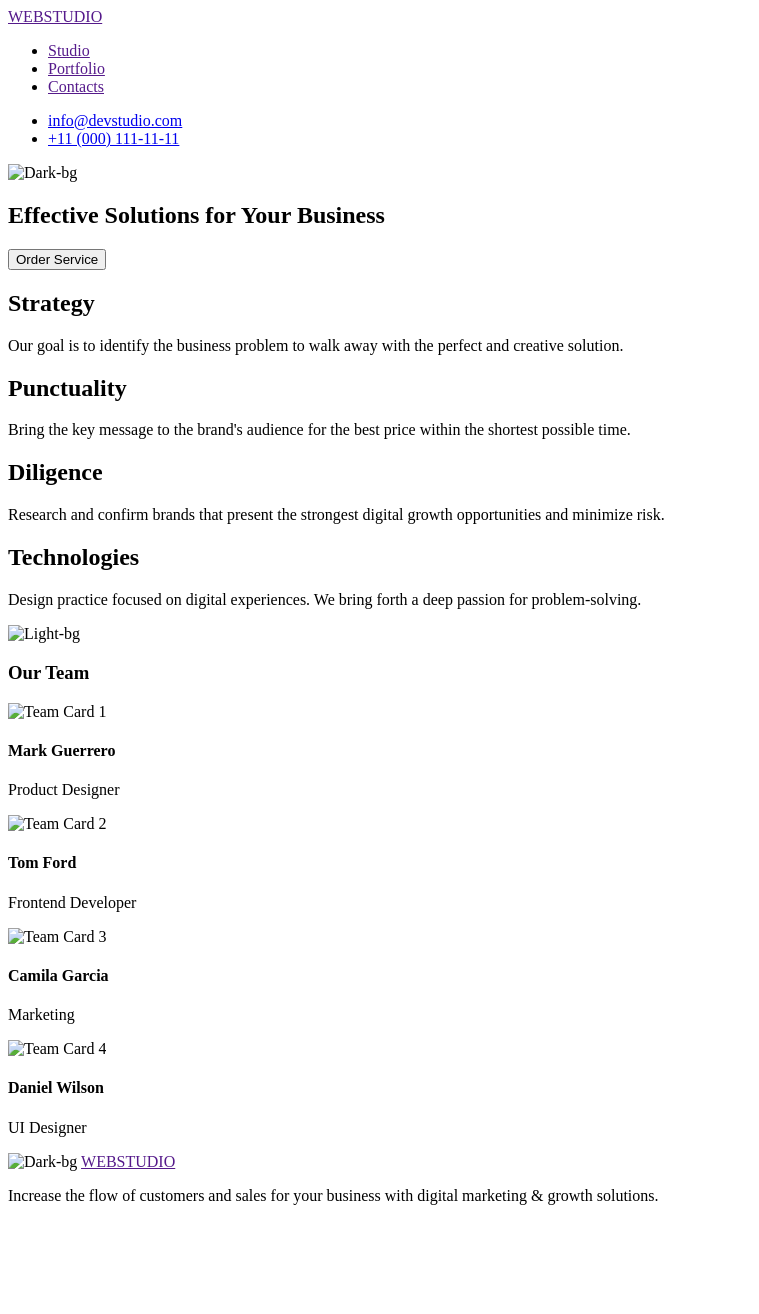
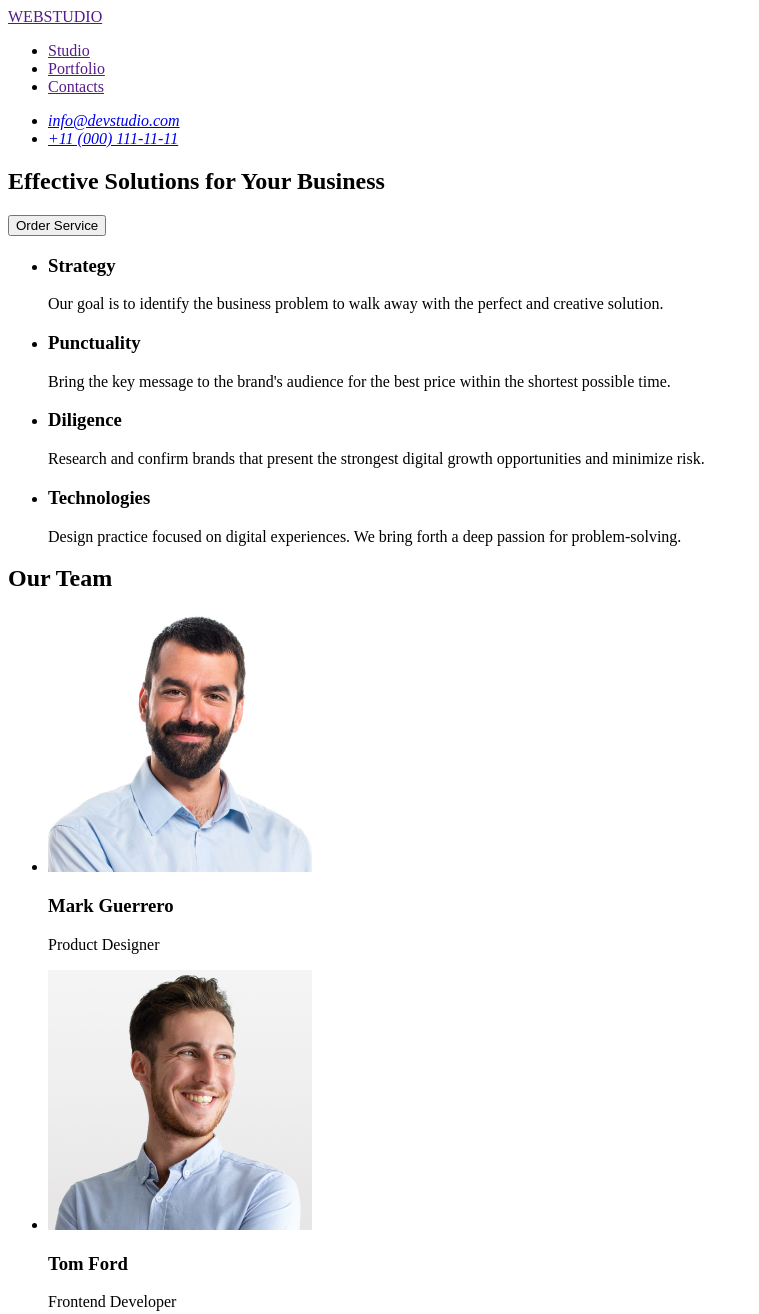
Before and after one commit to DianaMM5/goit-markup-hw-01, a plain HTML site: page index.html in a window 1280 px wide. Shown: the top 1314 px of the page, without its empty margins (0-759 px from the left). Before the commit the page ends 1221 px from the top, so only its background shows below. Drawn offline with Linux system fonts and the light colour scheme.

Commit message:
uodated files and folders

```diff
--- a/index.html
+++ b/index.html
@@ -9,82 +9,132 @@
   <body>
     <header>
       <nav>
-        <a href="">WEBSTUDIO</a>
+        <a href="" aria-label="Link to Main page">WEBSTUDIO</a>
 
         <ul>
-          <li><a href="">Studio</a></li>
-          <li><a href="">Portfolio</a></li>
-          <li><a href="">Contacts</a></li>
+          <li><a href="" aria-label="Link to Studio">Studio</a></li>
+          <li><a href="" aria-label="Link to Portfolio">Portfolio</a></li>
+          <li><a href="" aria-label="Link to Contacts">Contacts</a></li>
         </ul>
       </nav>
 
+      <address>
         <ul>
-        <li><a href="mailto:info@devstudio.com">info@devstudio.com</a></li>
-        <li><a href="tel:+110001111111">+11 (000) 111-11-11</a></li>
+          <li>
+            <a href="mailto:info@devstudio.com" aria-label="Link to e-mail"
+              >info@devstudio.com</a
+            >
+          </li>
+          <li>
+            <a href="tel:+110001111111" aria-label="Link to phone number"
+              >+11 (000) 111-11-11</a
+            >
+          </li>
         </ul>
+      </address>
     </header>
 
     <main>
       <!--  -->
-      <section class="hero image">
+      <section id="hero image">
         <!-- hero image -->
-        <img src="" alt="Dark-bg" />
         <h1>Effective Solutions for Your Business</h1>
-        <button>Order Service</button>
+        <button type="button" aria-label="Link to Order Service">
+          Order Service
+        </button>
       </section>
 
-      <section class="Section 1">
+      <section id="Section 1">
         <!-- Section 1 -->
-        <h2>Strategy</h2>
+        <h2 hidden>Our Features</h2>
+        <ul>
+          <li>
+            <h3>Strategy</h3>
             <p>
               Our goal is to identify the business problem to walk away with the
               perfect and creative solution.
             </p>
+          </li>
 
-        <h2>Punctuality</h2>
+          <li>
+            <h3>Punctuality</h3>
             <p>
               Bring the key message to the brand's audience for the best price
               within the shortest possible time.
             </p>
+          </li>
 
-        <h2>Diligence</h2>
+          <li>
+            <h3>Diligence</h3>
             <p>
-          Research and confirm brands that present the strongest digital growth
-          opportunities and minimize risk.
+              Research and confirm brands that present the strongest digital
+              growth opportunities and minimize risk.
             </p>
+          </li>
 
-        <h2>Technologies</h2>
+          <li>
+            <h3>Technologies</h3>
             <p>
-          Design practice focused on digital experiences. We bring forth a deep
-          passion for problem-solving.
+              Design practice focused on digital experiences. We bring forth a
+              deep passion for problem-solving.
             </p>
+          </li>
+        </ul>
       </section>
 
-      <section class="Section 2">
+      <section id="Our Team">
         <!-- Section 2 -->
-        <img src="" alt="Light-bg" />
-        <h3>Our Team</h3>
+        <h2>Our Team</h2>
 
-        <img src="" alt="Team Card 1" />
-        <h4>Mark Guerrero</h4>
+        <ul>
+          <li>
+            <img
+              src="./images/img-3.jpg"
+              alt="Team Card 1"
+              width="264"
+              height="260"
+            />
+            <h3>Mark Guerrero</h3>
             <p>Product Designer</p>
+          </li>
 
-        <img src="" alt="Team Card 2" />
-        <h4>Tom Ford</h4>
+          <li>
+            <img
+              src="./images/img-2.jpg"
+              alt="Team Card 2"
+              width="264"
+              height="260"
+            />
+            <h3>Tom Ford</h3>
             <p>Frontend Developer</p>
+          </li>
 
-        <img src="" alt="Team Card 3" />
-        <h4>Camila Garcia</h4>
+          <li>
+            <img
+              src="./images/img-1.jpg"
+              alt="Team Card 3"
+              width="264"
+              height="260"
+            />
+            <h3>Camila Garcia</h3>
             <p>Marketing</p>
+          </li>
 
-        <img src="" alt="Team Card 4" />
-        <h4>Daniel Wilson</h4>
+          <li>
+            <img
+              src="./images/img.jpg"
+              alt="Team Card 4"
+              width="264"
+              height="260"
+            />
+            <h3>Daniel Wilson</h3>
             <p>UI Designer</p>
+          </li>
+        </ul>
       </section>
     </main>
     <footer>
-      <img src="" alt="Dark-bg" />
-      <a href="">WEBSTUDIO</a>
+      <a href="" aria-label="Link to Main page">WEBSTUDIO</a>
       <p>
         Increase the flow of customers and sales for your business with digital
         marketing & growth solutions.
```
Also changed, not shown: images/img-1.jpg (added), images/img-1.png (added), images/img-2.jpg (added), images/img-2.png (added), images/img-3.jpg (added), images/img-3.png (added), images/img.jpg (added), images/img.png (added), 1 other file. Lines whose indentation alone changed are shown as unchanged.
